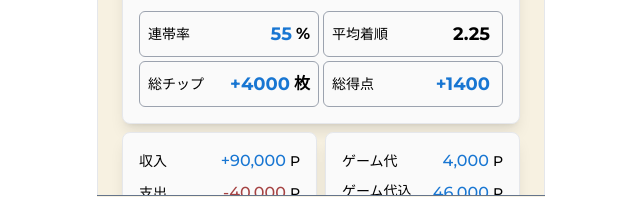
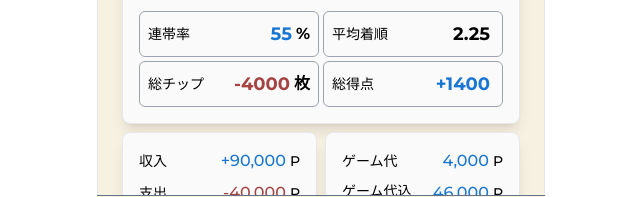
Before and after one commit to NelsoNave/mahjong-app, a Next.js app: page /stats in a window 1280 px wide. Shown: the part 541-738 px from the top of the page, without its empty margins (319-959 px from the left). Built offline with nearby package versions, Linux system fonts and the light colour scheme; no server answers.

Commit message:
chore: set the color blue to the total chip when it's negative #8

```diff
--- a/app/(main)/stats/page.tsx
+++ b/app/(main)/stats/page.tsx
@@ -52,7 +52,7 @@ const Page = () => {
       performanceStats: {
         winRate: 55,
         averageRank: 2.25,
-        totalChips: 4000,
+        totalChips: -4000,
         totalScore: 1400,
       },
       financialStats: {
--- a/app/components/StatsSummaryCard.tsx
+++ b/app/components/StatsSummaryCard.tsx
@@ -47,18 +47,27 @@ const Performance = ({ label, performance, unit }: PerformanceProps) => {
     (label === "総得点" || label === "総チップ") && performance >= 1
       ? `+${performance}`
       : performance;
+
   const performanceColor =
     (label === "連帯率" && performance >= 50) ||
-    (label === "総チップ" && performance >= 1) ||
     (label === "総得点" && performance >= 1)
       ? "text-denim"
       : "";
+
+  const totalChipColor =
+    label === "総チップ" && performance >= 1
+      ? "text-denim"
+      : label === "総チップ" && performance < 0
+        ? "text-appleBlossom"
+        : "";
 
   return (
     <div className="flex items-center justify-between rounded-md border-0.5 border-gray-400 p-2">
       <p className="text-sm">{label}</p>
       <div className="flex items-center gap-1 font-semibold">
-        <p className={`${performanceColor} text-lg max-sm:text-sm`}>
+        <p
+          className={`${performanceColor} ${totalChipColor} text-lg max-sm:text-sm`}
+        >
           {displayPerformance}
         </p>
         <p>{unit}</p>
```
